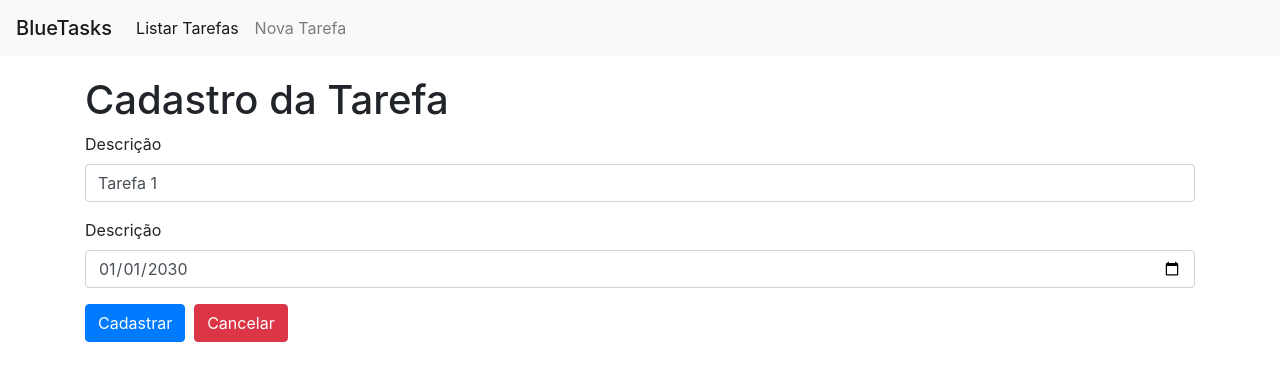
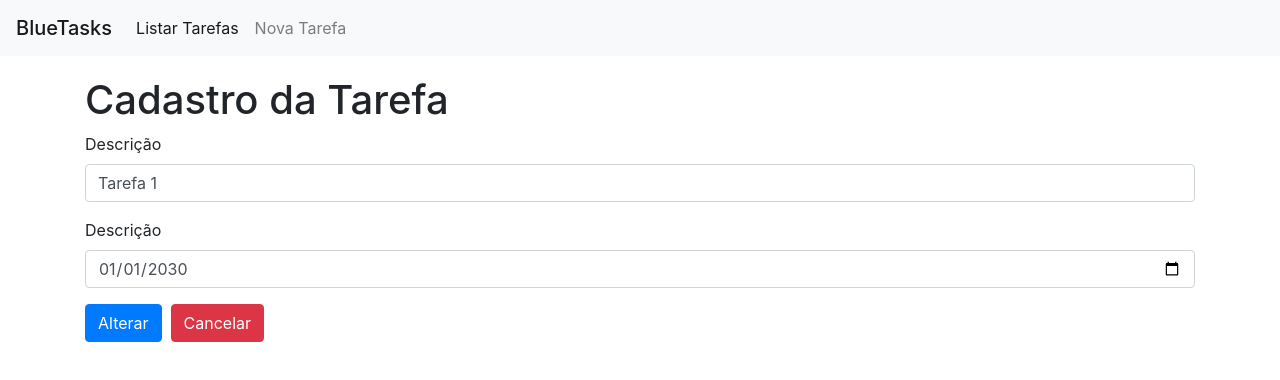
Before and after one commit to shindiogawa/bluetasks-frontend-typescript, a React (Create React App) app: page /form/1 in a window 1280 px wide. Shown: the top 380 px of the page. Built offline with nearby package versions, Linux system fonts and the light colour scheme.

Commit message:
Created logic to change the button name

```diff
--- a/src/components/TaskForm/index.tsx
+++ b/src/components/TaskForm/index.tsx
@@ -21,13 +21,14 @@ const TaskForm: React.FC<ITaskFormParams> = ({ match }) => {
     done: false
   })
   const [redirect, setRedirect] = useState(false)
-
+  const [buttonName, setButtonName] = useState('Cadastrar')
   const { id } = match.params
 
   useEffect(() => {
     if (id) {
       setFormTask(loadTask(~~id))
       editTask(0)
+      setButtonName('Alterar')
     }
   }, [editTask, id, loadTask])
 
@@ -77,7 +78,7 @@ const TaskForm: React.FC<ITaskFormParams> = ({ match }) => {
           />
         </div>
         <button type="submit" className="btn btn-primary">
-          Cadastrar
+          {buttonName}
         </button>
         &nbsp;&nbsp;
         <button type="button" className="btn btn-danger">
```
